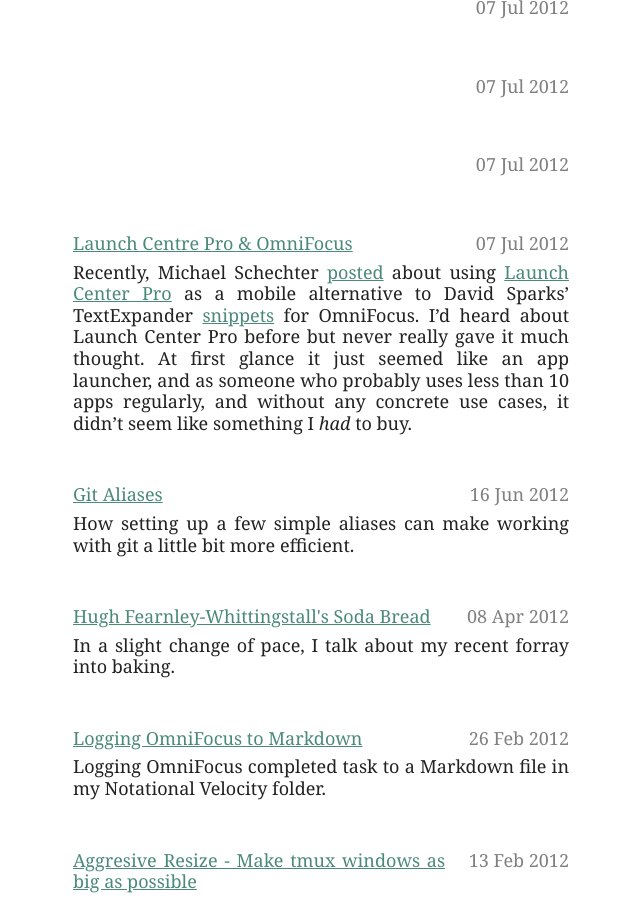
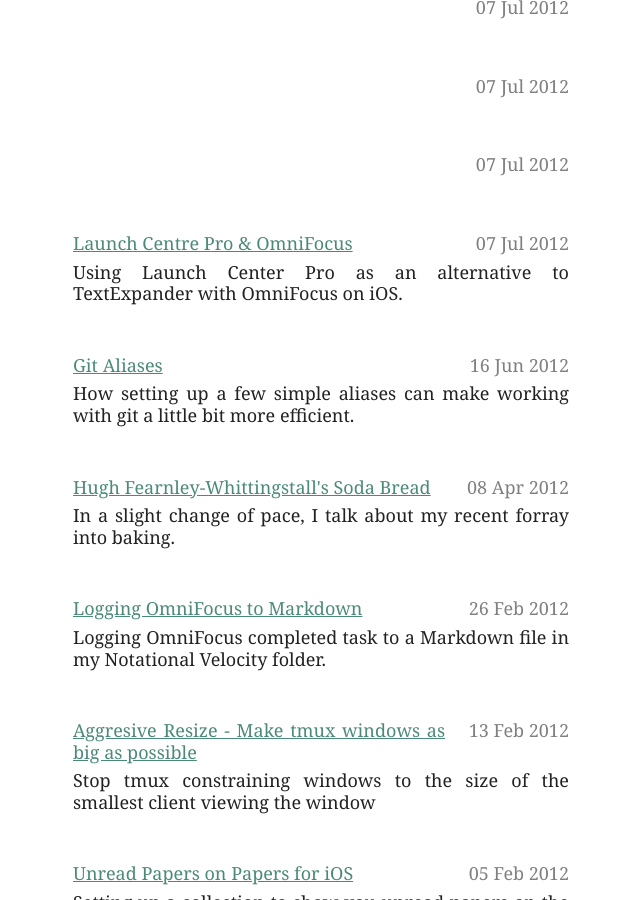
Before and after one commit to davidbeckingsale/davidbeckingsale.github.io, a Jekyll site: the page built from blog.html, in a window 1280 px wide and 900 px high, scrolled down 464 px. Shown: the whole window, without its empty margins (319-959 px from the left). Built offline with Jekyll 4.4.1, drawn with Linux system fonts in a browser that asks for light colours; nearby versions of some CDN libraries; some web fonts are replaced; Markdown is read by kramdown in place of the engine named in the settings.

Commit message:
Added excerpt.

```diff
--- a/_posts/2012-07-07-Launch-center-pro-post.md
+++ b/_posts/2012-07-07-Launch-center-pro-post.md
@@ -3,7 +3,7 @@
 title: Launch Centre Pro & OmniFocus
 status: publish
 type: post
-excerpt:
+excerpt: Using Launch Center Pro as an alternative to TextExpander with OmniFocus on iOS.
 ---
 
 Recently, Michael Schechter [posted][bm] about using [Launch Center Pro][lcp] as a mobile alternative to David Sparks' TextExpander [snippets][ms] for OmniFocus. I'd heard about Launch Center Pro before but never really gave it much thought. At first glance it just seemed like an app launcher, and as someone who probably uses less than 10 apps regularly, and without any concrete use cases, it didn't seem like something I _had_ to buy.
```
